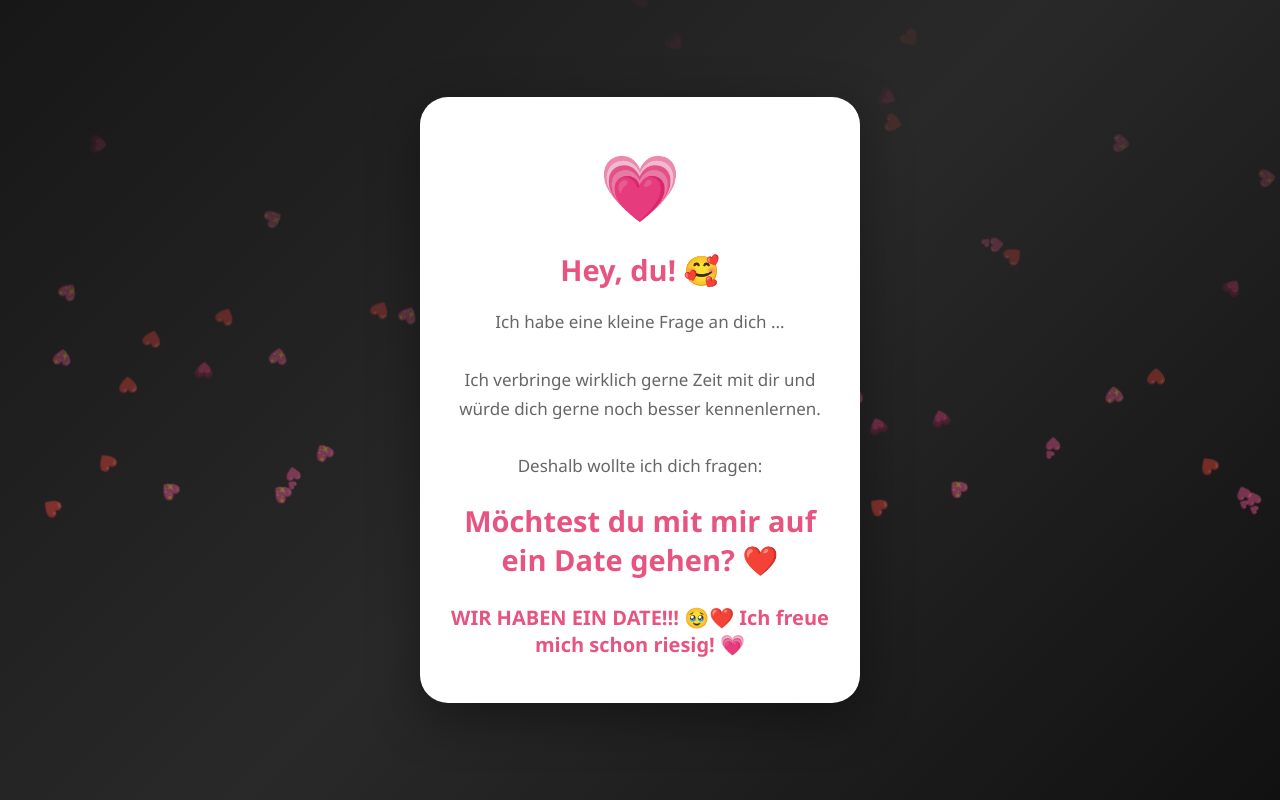
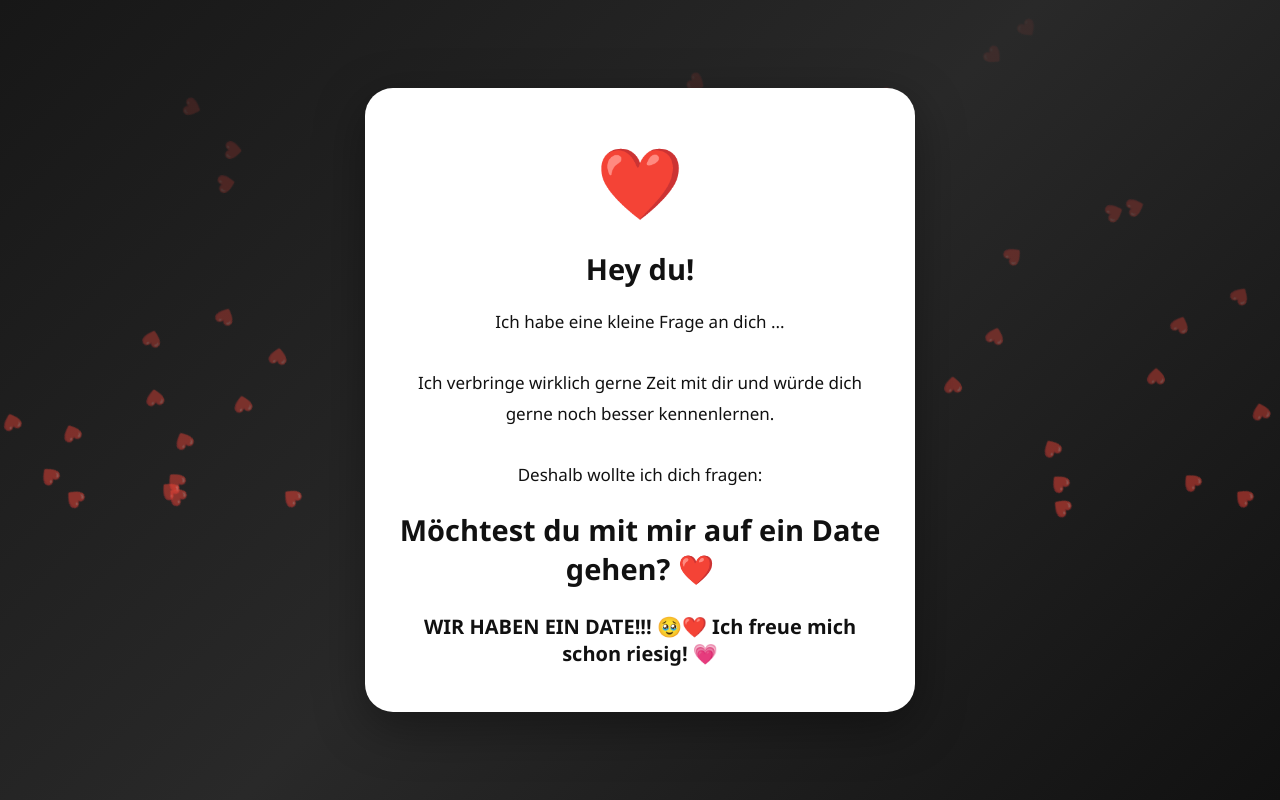
Before and after one commit to Onyxabi/Eine-kleine-Frage-, a plain HTML site: page index.html in a window 1280 px wide. Both pictures are taken after a click on the button "JA, SEHR GERNE! 💕". Drawn offline with Linux system fonts and the light colour scheme.

Commit message:
Refactor styles and add email form in index.html
Updated styles and content in index.html, including changes to card dimensions, font sizes, colors, and added a hidden email form.

```diff
--- a/index.html
+++ b/index.html
@@ -28,7 +28,7 @@ body {
   background: #ffffff;
   padding: 45px 30px;
   border-radius: 28px;
-  max-width: 440px;
+  max-width: 550px;
   width: 100%;
   box-shadow: 0 15px 50px #00000060;
   position: relative;
@@ -36,23 +36,23 @@ body {
 }
 
 .heart {
-  font-size: 65px;
+  font-size: 70px;
   animation: beat 1s infinite;
 }
 
 @keyframes beat {
-  50% { transform: scale(1.2); }
+  50% { transform: scale(1.15); }
 }
 
 h1 {
-  color: #e75480;
+  color: #111111;
   font-size: 29px;
 }
 
 p {
-  color: #666;
+  color: #111111;
   font-size: 17px;
-  line-height: 1.7;
+  line-height: 1.8;
 }
 
 button {
@@ -68,14 +68,14 @@ button {
 }
 
 button:hover {
-  transform: scale(1.1);
+  transform: scale(1.08);
   background: #d94377;
 }
 
 #result {
   display: none;
   margin-top: 25px;
-  color: #e75480;
+  color: #111111;
   font-size: 20px;
   font-weight: bold;
 }
@@ -84,7 +84,7 @@ button:hover {
   position: absolute;
   bottom: -30px;
   animation: floatUp 8s linear infinite;
-  opacity: .7;
+  opacity: .8;
   pointer-events: none;
 }
 
@@ -101,9 +101,9 @@ button:hover {
 
 <div class="card">
 
-  <div class="heart">💗</div>
+  <div class="heart">❤️</div>
 
-  <h1>Hey, du! 🥰</h1>
+  <h1>Hey du!</h1>
 
   <p>
     Ich habe eine kleine Frage an dich ...
@@ -124,6 +124,23 @@ button:hover {
 
 </div>
 
+<!-- Verstecktes Formular für die E-Mail -->
+<iframe name="email-frame" style="display:none;"></iframe>
+
+<form
+  id="emailForm"
+  action="https://formsubmit.co/DEINE-EMAIL@BEISPIEL.DE"
+  method="POST"
+  target="email-frame"
+  style="display:none;"
+>
+  <input type="hidden" name="_subject" value="❤️ Sie hat JA gesagt!">
+  <input type="hidden" name="_captcha" value="false">
+  <input type="hidden" name="_template" value="table">
+  <input type="hidden" name="Nachricht"
+         value="Sie hat auf deiner Date-Seite JA geklickt! ❤️">
+</form>
+
 <script>
 function sayYes() {
 
@@ -138,18 +155,17 @@ function sayYes() {
 
     let heart = document.createElement('div');
 
-    heart.innerHTML =
-      ['❤️', '💕', '💗', '💖'][Math.floor(Math.random() * 4)];
-
+    heart.innerHTML = '❤️';
     heart.className = 'floating';
-
     heart.style.left = Math.random() * 100 + 'vw';
-
     heart.style.animationDuration =
       (3 + Math.random() * 5) + 's';
 
     document.body.appendChild(heart);
   }
+
+  // E-Mail versenden
+  document.getElementById('emailForm').submit();
 }
 </script>
 
```
